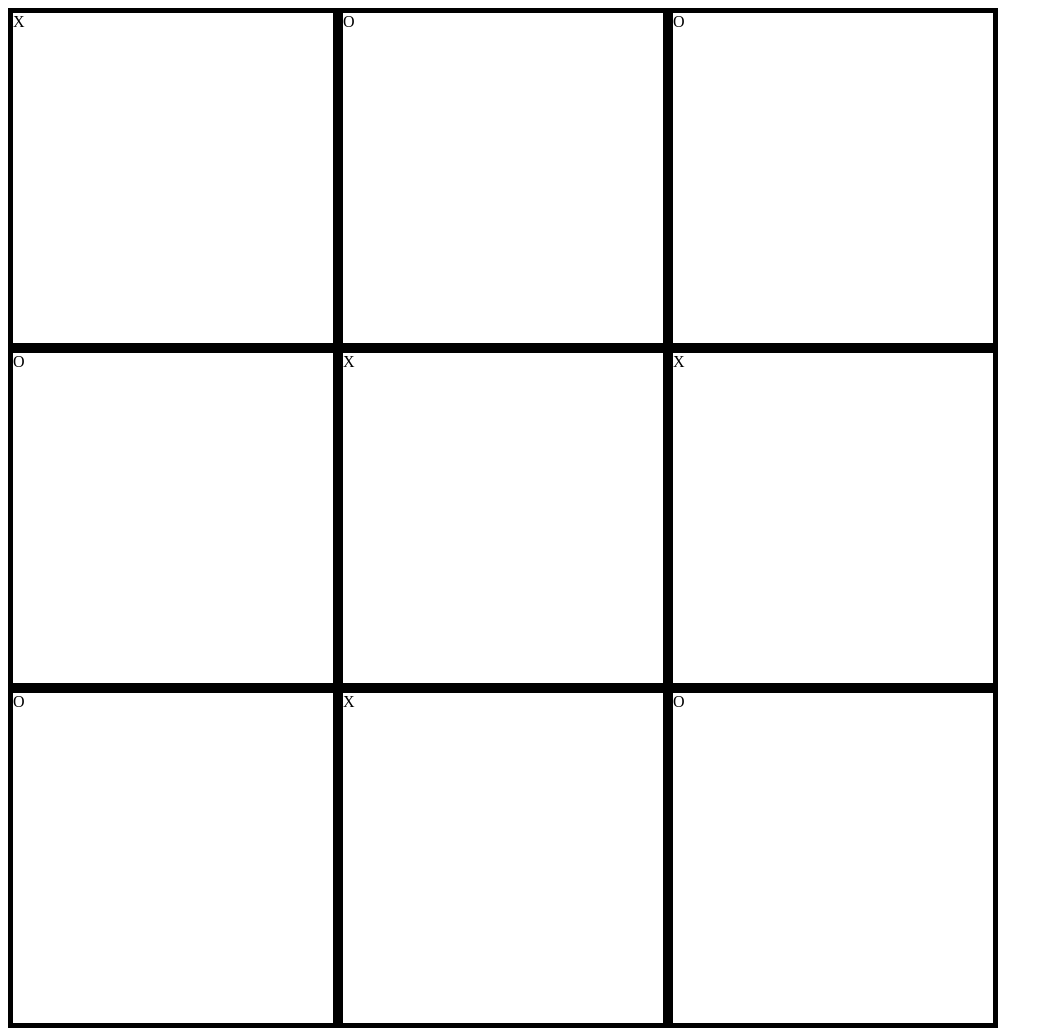
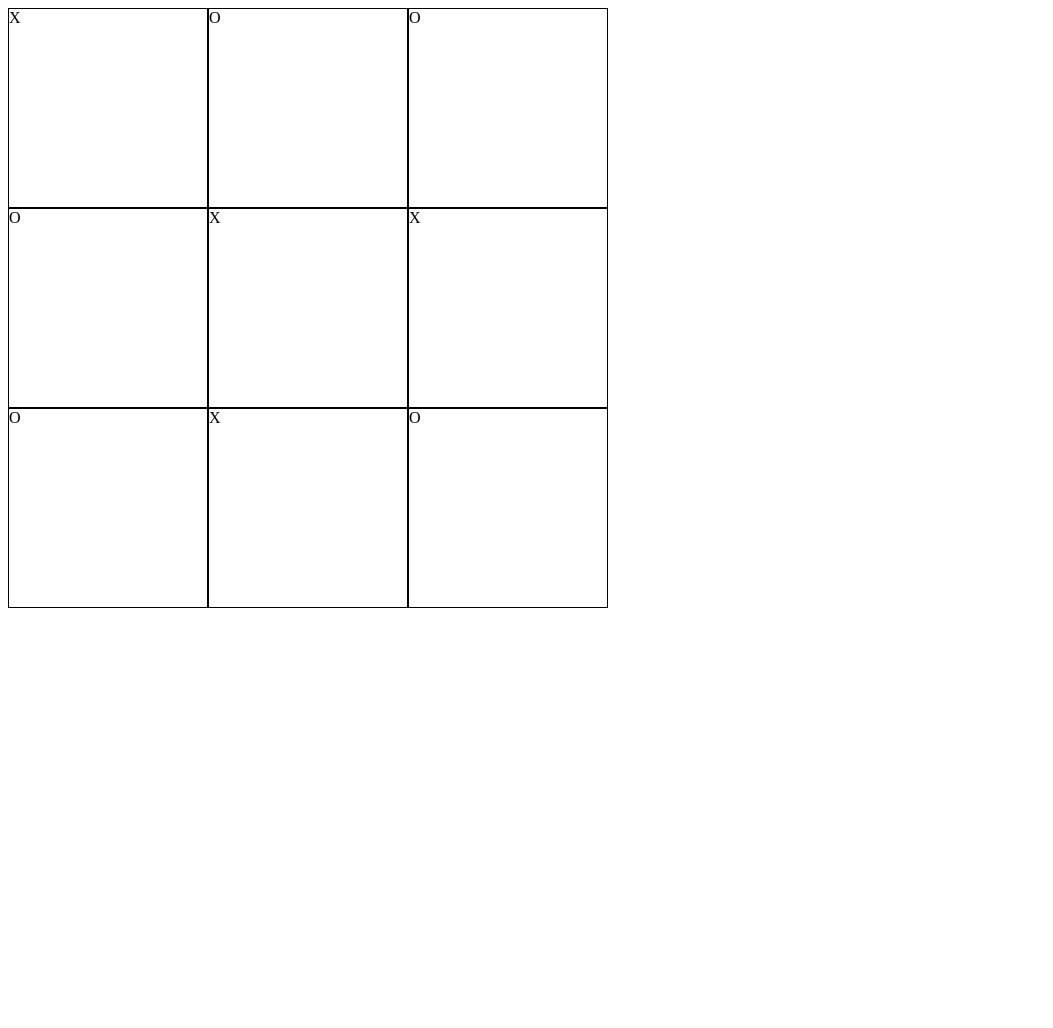
Before and after one commit to lukeledvina/tic-tac-toe, a plain HTML site: page index.html in a window 1280 px wide. Shown: the whole page, without its empty margins (0-1053 px from the left). After the commit the page ends 800 px from the top, so only its background shows below. Drawn offline with Linux system fonts and the light colour scheme.

```diff
--- a/index.js
+++ b/index.js
@@ -8,6 +8,7 @@
 
 const Player = (symbol) => {
 
+    return { symbol }
 }
 
 const GameController = (() => {
--- a/style.css
+++ b/style.css
@@ -1,18 +1,25 @@
+:root {
+    box-sizing: border-box;
+}
+html {
+    box-sizing: border-box;
+}
+
 .container {
     justify-content: center;
 }
 
 .board {
     display: flex;
-    flex-wrap: wrap;
-    width:1000px;
-    height: 1000px;
+    flex-wrap:wrap;
+    width: 600px;
+    height: 600px;
 }
 
 .inner-box {
-    width: 32%;
+    width: 33%;
     height: 33%;
-    border-width: 5px;
+    border-width: 1px;
     border-style: solid;
 
 }
```
